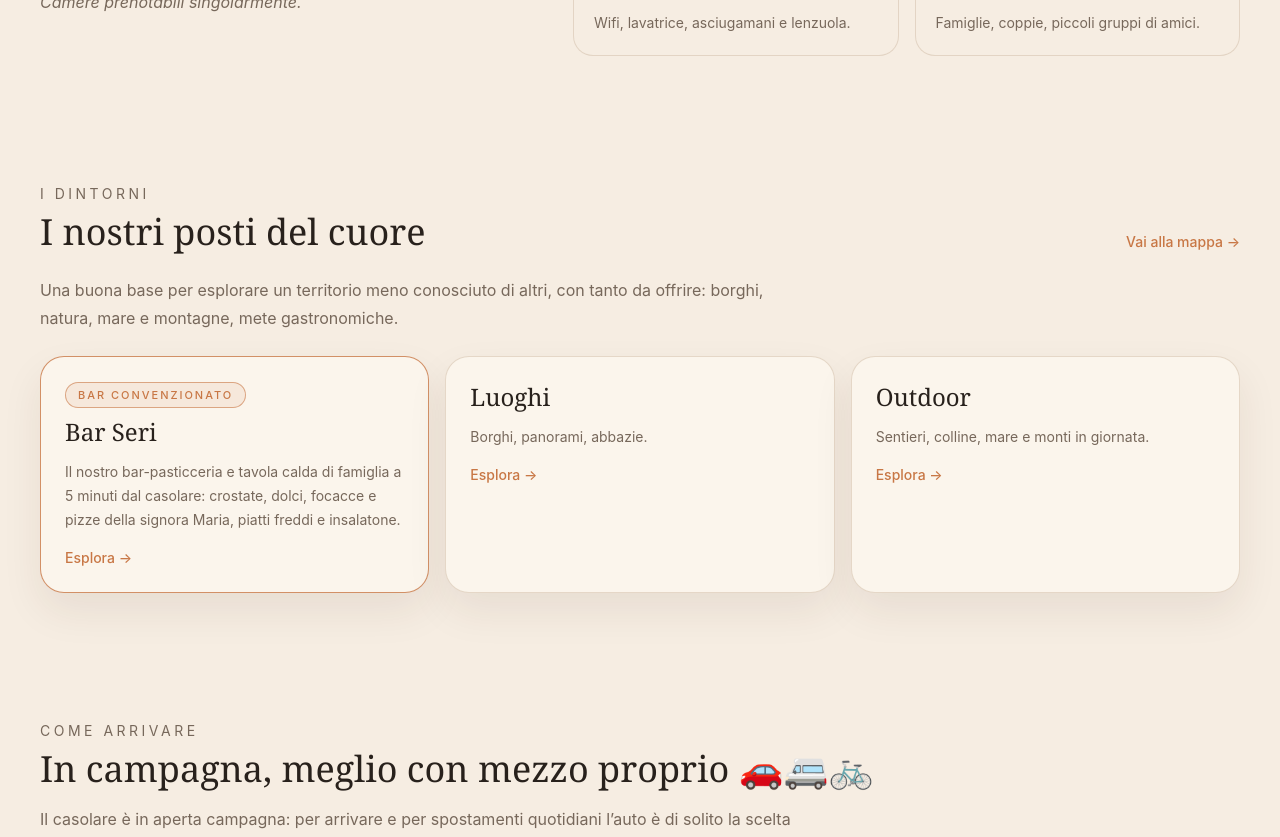
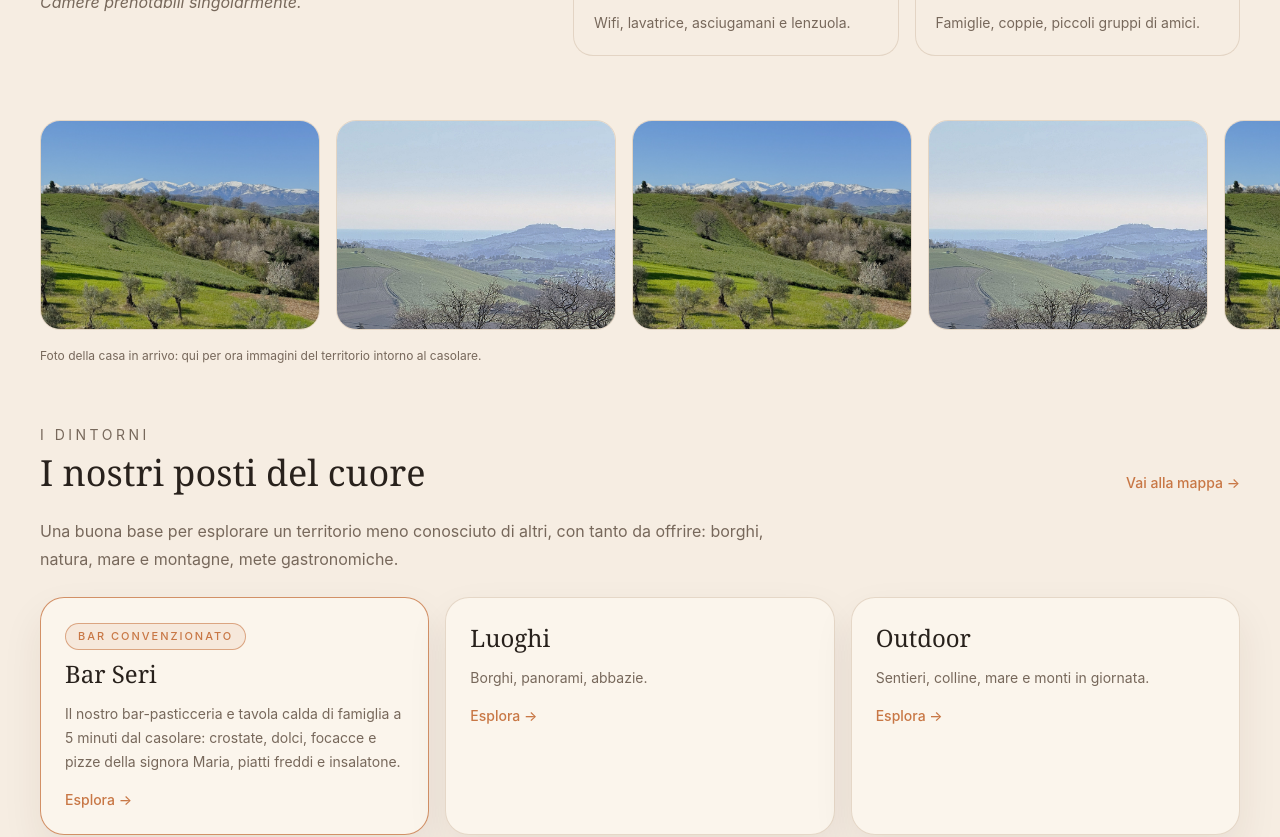
Before and after one commit to tramareemonti/tramareemonti-site, a Next.js app: page / in a window 1280 px wide. Shown: the part 1320-2157 px from the top of the page. Built offline with nearby package versions, Linux system fonts and the light colour scheme.

Commit message:
aggiungi gallery placeholder

```diff
--- a/app/page.tsx
+++ b/app/page.tsx
@@ -3,6 +3,8 @@ import Link from 'next/link';
 import {
   homeHero,
   homeHeroImageCaption,
+  homeGalleryImages,
+  homeGalleryPlaceholderNote,
   homeLaCasa,
   homeDintorniIntro,
   homeComeArrivare,
@@ -129,7 +131,33 @@ export default function HomePage() {
         </div>
       </section>
 
-      <section className="mx-auto max-w-7xl px-6 py-12 md:px-10 md:py-16">
+      <section
+        id="gallery"
+        aria-label="Fotografie della casa"
+        className="mx-auto max-w-7xl px-6 pb-6 pt-0 md:px-10 md:pb-7"
+      >
+        <div className="-mx-6 flex snap-x snap-mandatory gap-4 overflow-x-auto scroll-smooth px-6 pb-1 [scrollbar-color:theme(colors.line)_transparent] [scrollbar-width:thin] md:-mx-10 md:px-10">
+          {homeGalleryImages.map((item, index) => (
+            <div
+              key={`${item.src}-${index}`}
+              className="relative aspect-[4/3] w-[min(78vw,17.5rem)] shrink-0 snap-center snap-always overflow-hidden rounded-[1.25rem] border border-line/70 first:snap-start last:snap-end sm:w-[min(42vw,17.5rem)] md:w-[17.5rem]"
+            >
+              <Image
+                src={item.src}
+                alt={item.alt}
+                fill
+                className="object-cover"
+                sizes="(max-width: 640px) 78vw, (max-width: 768px) 42vw, 280px"
+              />
+            </div>
+          ))}
+        </div>
+        {homeGalleryPlaceholderNote ? (
+          <p className="mt-3 max-w-2xl text-xs leading-relaxed text-muted">{homeGalleryPlaceholderNote}</p>
+        ) : null}
+      </section>
+
+      <section className="mx-auto max-w-7xl px-6 pb-12 pt-6 md:px-10 md:pb-16 md:pt-8">
         <div className="space-y-6">
           <div className="flex flex-col gap-4 sm:flex-row sm:items-end sm:justify-between">
             <div>
--- a/lib/site-content.ts
+++ b/lib/site-content.ts
@@ -9,6 +9,19 @@ export const homeHero = {
 
 export const homeHeroImageCaption =
   'Dai balconi: colline tra mare e monti.';
+
+export const homeGalleryImages = [
+  { src: '/images/photos/monti.jpeg', alt: 'Monti e paesaggio marchigiano' },
+  { src: '/images/photos/mare.jpeg', alt: 'Mare e costa nelle vicinanze' },
+  { src: '/images/photos/monti.jpeg', alt: 'Monti e paesaggio marchigiano' },
+  { src: '/images/photos/mare.jpeg', alt: 'Mare e costa nelle vicinanze' },
+  { src: '/images/photos/monti.jpeg', alt: 'Monti e paesaggio marchigiano' },
+  { src: '/images/photos/mare.jpeg', alt: 'Mare e costa nelle vicinanze' },
+] as const;
+
+/** Lasciare vuota quando avrai solo foto definitive della casa. */
+export const homeGalleryPlaceholderNote =
+  'Foto della casa in arrivo: qui per ora immagini del territorio intorno al casolare.';
 
 export const homeLaCasa = {
   title: 'Una casa semplice ma curata',
```
Also changed, not shown: 13 other files (tests, documents, lock files or other folders).
